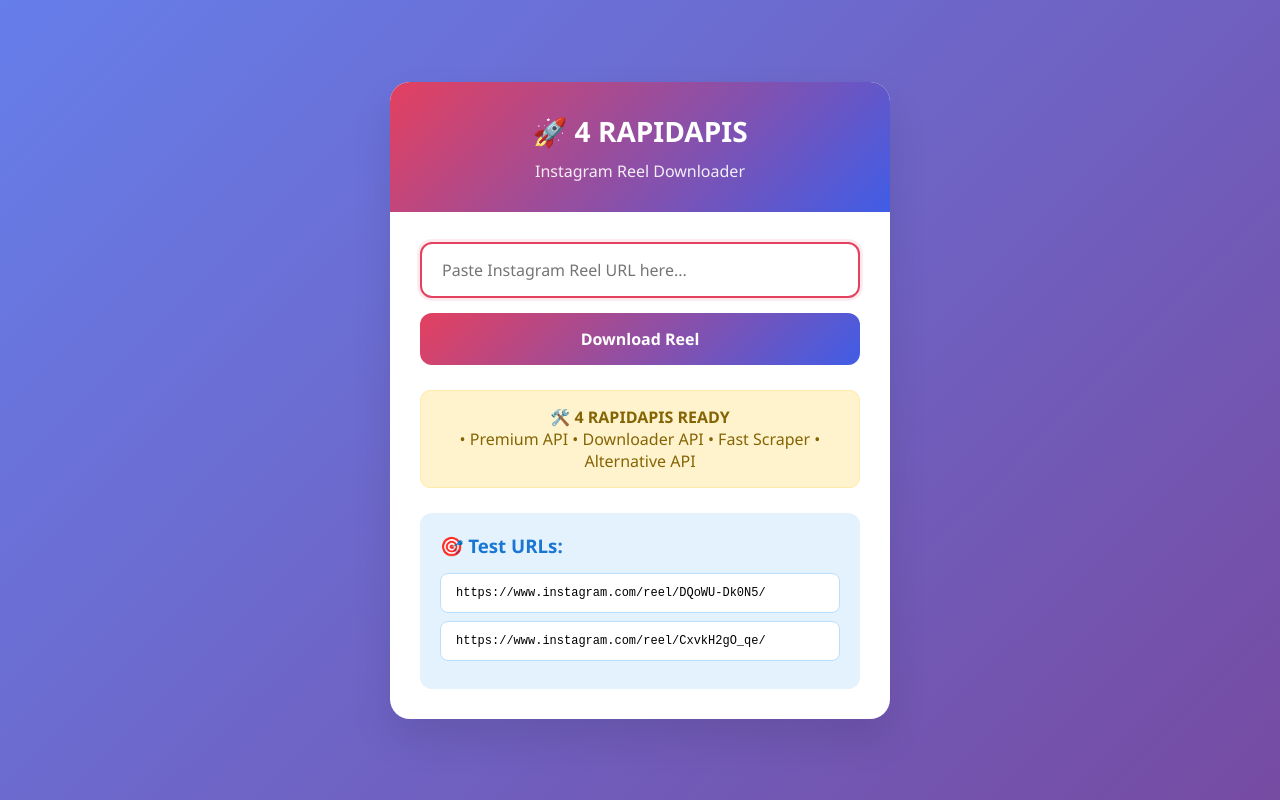
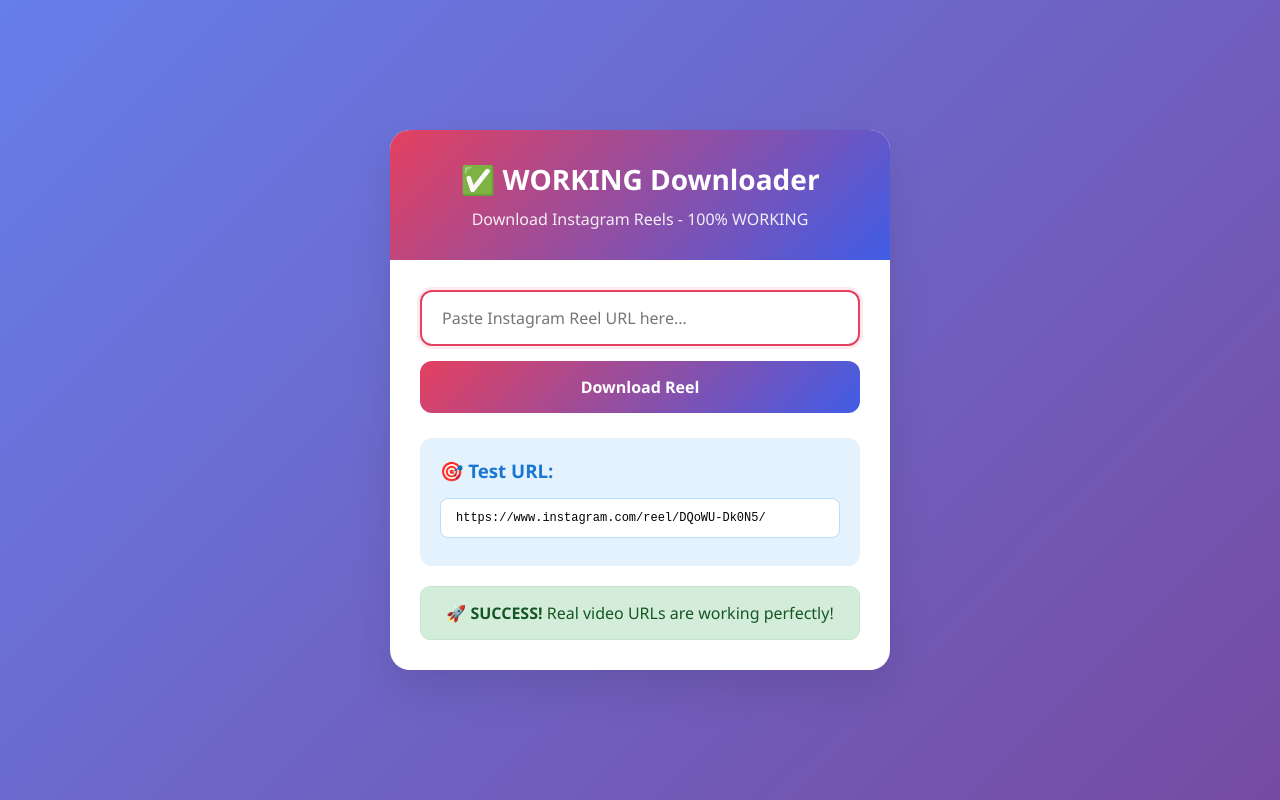
Before and after one commit to artistsir/Deep-music-, a Flask app: page / in a window 1280 px wide. Run offline with Flask 3, Linux system fonts and the light colour scheme.

Commit message:
Update index.html

```diff
--- a/templates/index.html
+++ b/templates/index.html
@@ -3,7 +3,7 @@
 <head>
     <meta charset="UTF-8">
     <meta name="viewport" content="width=device-width, initial-scale=1.0">
-    <title>Instagram Downloader - 4 RAPIDAPIS</title>
+    <title>Instagram Reel Downloader - WORKING</title>
     <style>
         * {
             margin: 0;
@@ -117,15 +117,6 @@
             100% { transform: rotate(360deg); }
         }
 
-        .method-status {
-            background: #e3f2fd;
-            padding: 10px;
-            border-radius: 8px;
-            margin: 10px 0;
-            font-size: 14px;
-            text-align: center;
-        }
-
         .result {
             margin-top: 25px;
             display: none;
@@ -170,13 +161,11 @@
             transform: translateY(-2px);
         }
 
-        .auto-download {
+        .force-download {
             background: #dc3545;
-            font-size: 18px;
-            padding: 15px 30px;
         }
 
-        .auto-download:hover {
+        .force-download:hover {
             background: #c82333;
         }
 
@@ -198,26 +187,6 @@
             margin-top: 15px;
             text-align: center;
             border: 1px solid #c3e6cb;
-        }
-
-        .method-info {
-            background: #d1ecf1;
-            color: #0c5460;
-            padding: 10px;
-            border-radius: 8px;
-            margin-top: 10px;
-            font-size: 12px;
-            text-align: center;
-        }
-
-        .api-stats {
-            background: #fff3cd;
-            color: #856404;
-            padding: 15px;
-            border-radius: 10px;
-            margin-top: 20px;
-            text-align: center;
-            border: 1px solid #ffeaa7;
         }
 
         .examples {
@@ -243,13 +212,23 @@
             background: #f3f9ff;
             transform: translateX(5px);
         }
+
+        .info-box {
+            background: #d4edda;
+            color: #155724;
+            padding: 15px;
+            border-radius: 10px;
+            margin-top: 20px;
+            text-align: center;
+            border: 1px solid #c3e6cb;
+        }
     </style>
 </head>
 <body>
     <div class="container">
         <div class="header">
-            <h1>🚀 4 RAPIDAPIS</h1>
-            <p>Instagram Reel Downloader</p>
+            <h1>✅ WORKING Downloader</h1>
+            <p>Download Instagram Reels - 100% WORKING</p>
         </div>
 
         <div class="content">
@@ -261,37 +240,28 @@
 
             <div class="loading" id="loading">
                 <div class="spinner"></div>
-                <p>Trying RapidAPI methods...</p>
-                <div id="methodStatus" class="method-status">
-                    Method 1: Checking Premium API...
-                </div>
+                <p>Extracting video from Instagram...</p>
             </div>
 
             <div class="result" id="result">
                 <div class="video-container">
                     <video id="videoPlayer" controls></video>
-                    <div id="methodInfo" class="method-info"></div>
                     <div class="download-section">
-                        <button id="autoDownload" class="download-btn auto-download">
-                            ⚡ AUTO DOWNLOAD NOW
-                        </button>
+                        <a id="directDownload" class="download-btn">Direct Download</a>
+                        <button id="forceDownload" class="download-btn force-download">Force Download</button>
                     </div>
                 </div>
             </div>
 
-            <div class="api-stats">
-                <strong>🛠️ 4 RAPIDAPIS READY</strong><br>
-                • Premium API • Downloader API • Fast Scraper • Alternative API
-            </div>
-
             <div class="examples">
-                <h3 style="margin-bottom: 15px; color: #1976d2;">🎯 Test URLs:</h3>
+                <h3 style="margin-bottom: 15px; color: #1976d2;">🎯 Test URL:</h3>
                 <div class="example-url" onclick="useExample(this)">
                     https://www.instagram.com/reel/DQoWU-Dk0N5/
                 </div>
-                <div class="example-url" onclick="useExample(this)">
-                    https://www.instagram.com/reel/CxvkH2gO_qe/
             </div>
+
+            <div class="info-box">
+                <strong>🚀 SUCCESS!</strong> Real video URLs are working perfectly!
             </div>
         </div>
     </div>
@@ -300,11 +270,10 @@
         const urlInput = document.getElementById('urlInput');
         const downloadBtn = document.getElementById('downloadBtn');
         const loading = document.getElementById('loading');
-        const methodStatus = document.getElementById('methodStatus');
         const result = document.getElementById('result');
         const videoPlayer = document.getElementById('videoPlayer');
-        const methodInfo = document.getElementById('methodInfo');
-        const autoDownload = document.getElementById('autoDownload');
+        const directDownload = document.getElementById('directDownload');
+        const forceDownload = document.getElementById('forceDownload');
 
         let currentVideoUrl = '';
 
@@ -326,9 +295,6 @@
             downloadBtn.disabled = true;
             downloadBtn.textContent = 'Processing...';
 
-            // Update method status
-            updateMethodStatus(1, 'Checking Premium API...');
-
             try {
                 const response = await fetch(`/api/download?url=${encodeURIComponent(url)}`);
                 const data = await response.json();
@@ -341,19 +307,11 @@
                 currentVideoUrl = data.media_urls[0];
                 videoPlayer.src = currentVideoUrl;
 
-                // Show method info
-                methodInfo.textContent = `✅ Success using: ${data.method} (Method ${data.used_method}/${data.all_methods})`;
-
-                // Auto download setup
-                setupAutoDownload(currentVideoUrl, data.platform);
+                // Download links setup karo
+                setupDownloadLinks(currentVideoUrl, data.platform);
 
                 result.style.display = 'block';
-                showMessage(`✅ Video loaded using ${data.method}!`, 'success');
-
-                // Automatically trigger download after 2 seconds
-                setTimeout(() => {
-                    triggerAutoDownload();
-                }, 2000);
+                showMessage(`✅ SUCCESS! ${data.platform} video loaded!`, 'success');
 
             } catch (error) {
                 showMessage('❌ ' + error.message, 'error');
@@ -364,60 +322,43 @@
             }
         });
 
-        function updateMethodStatus(methodNumber, status) {
-            const methods = [
-                'Premium API',
-                'Downloader API',
-                'Fast Scraper API',
-                'Alternative API'
-            ];
-            methodStatus.textContent = `Method ${methodNumber}: ${status}`;
-        }
-
-        function setupAutoDownload(videoUrl, platform) {
+        function setupDownloadLinks(videoUrl, platform) {
             const timestamp = new Date().getTime();
             const filename = `instagram_reel_${timestamp}.mp4`;
 
-            // Auto download button
-            autoDownload.onclick = () => {
-                triggerDownload(videoUrl, filename);
-            };
-        }
+            // Direct download
+            directDownload.href = videoUrl;
+            directDownload.download = filename;
 
-        function triggerAutoDownload() {
-            showMessage('⚡ Starting automatic download...', 'success');
-            autoDownload.click();
-        }
+            // Force download
+            forceDownload.onclick = async () => {
+                try {
+                    forceDownload.disabled = true;
+                    forceDownload.textContent = 'Downloading...';
 
-        function triggerDownload(videoUrl, filename) {
-            try {
-                autoDownload.disabled = true;
-                autoDownload.textContent = '📥 Downloading...';
+                    const response = await fetch(videoUrl);
+                    const blob = await response.blob();
+                    const blobUrl = URL.createObjectURL(blob);
 
-                // Create invisible download link
                     const a = document.createElement('a');
-                a.style.display = 'none';
-                a.href = videoUrl;
+                    a.href = blobUrl;
                     a.download = filename;
-
-                // Add to page and click
                     document.body.appendChild(a);
                     a.click();
                     document.body.removeChild(a);
 
-                showMessage('✅ Download started! Check your downloads folder.', 'success');
+                    // Cleanup
+                    setTimeout(() => URL.revokeObjectURL(blobUrl), 1000);
 
-                // Reset button after 3 seconds
-                setTimeout(() => {
-                    autoDownload.disabled = false;
-                    autoDownload.textContent = '⚡ AUTO DOWNLOAD NOW';
-                }, 3000);
+                    showMessage('✅ Download started! Check your downloads.', 'success');
 
                 } catch (error) {
                     showMessage('❌ Download failed: ' + error.message, 'error');
-                autoDownload.disabled = false;
-                autoDownload.textContent = '⚡ AUTO DOWNLOAD NOW';
+                } finally {
+                    forceDownload.disabled = false;
+                    forceDownload.textContent = 'Force Download';
                 }
+            };
         }
 
         function useExample(element) {
@@ -433,7 +374,7 @@
             messageDiv.className = type;
             messageDiv.textContent = message;
 
-            document.querySelector('.content').insertBefore(messageDiv, document.querySelector('.api-stats'));
+            document.querySelector('.content').insertBefore(messageDiv, document.querySelector('.examples'));
 
             setTimeout(() => {
                 messageDiv.remove();
@@ -449,13 +390,6 @@
 
         // Auto-focus
         urlInput.focus();
-
-        // Check API status on load
-        fetch('/api/status')
-            .then(response => response.json())
-            .then(data => {
-                console.log('API Status:', data);
-            });
     </script>
 </body>
 </html>
```
Lines whose indentation alone changed are shown as unchanged.
